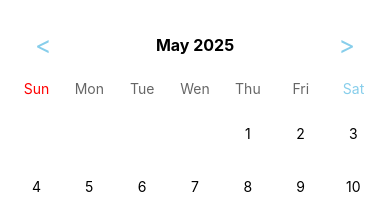
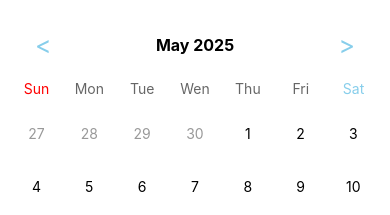
Before and after one commit to JeongUpGi/Mada, a React Native app: screen /Calendar in a window 390 px wide. Shown: the top 215 px of the page. Built offline with nearby package versions, Linux system fonts and the light colour scheme.

Commit message:
[Level 2] 전 달에 대한 날짜 추가

```diff
--- a/component/Calendar.js
+++ b/component/Calendar.js
@@ -1,29 +1,33 @@
 import React, {useState, useEffect} from 'react';
-import {View, Text, StyleSheet, Button} from 'react-native';
+import {View, Text, StyleSheet, TouchableOpacity} from 'react-native';
 import CalendarHeader from './CalendarHeader';
 
 const Calendar = () => {
   const [date, setDate] = useState(new Date());
   const [year, setYear] = useState(date.getFullYear());
   const [month, setMonth] = useState(date.getMonth());
+  const [firstDayYoil, setFirstDayYoil] = useState(0); //첫 째 날 요일
   const [dayArray, setDayArray] = useState([]);
 
   // date 변경(화살표 클릭) 시 해당 월의 day배열 계산
   useEffect(() => {
     const newYear = date.getFullYear();
     const newMonth = date.getMonth();
+    const newFirstDayYoil = new Date(newYear, newMonth, 1).getDay();
     const lastDate = new Date(newYear, newMonth + 1, 0).getDate();
-    const firstDayYoil = new Date(newYear, newMonth, 1).getDay(); //첫 째 날 요일
+    const previousLastDate = new Date(newYear, newMonth, 0).getDate();
 
     setYear(newYear);
     setMonth(newMonth);
+    setFirstDayYoil(newFirstDayYoil);
 
     let dayArr = [];
 
-    // 추후 회색 글씨로 전 달 날짜 추가 필요 (제거 요망)
-    for (let i = 0; i < firstDayYoil; i++) {
-      dayArr.push(null);
+    // 전 달에 대한 날짜 추가
+    for (let i = 0; i < newFirstDayYoil; i++) {
+      dayArr.push(previousLastDate - i);
     }
+    dayArr.reverse();
 
     for (let i = 1; i <= lastDate; i++) {
       dayArr.push(i);
@@ -33,7 +37,7 @@ const Calendar = () => {
 
     console.log('date ==>', date);
     console.log('lastDate ==>', lastDate);
-    console.log('firstDayIndex ==>', firstDayYoil);
+    console.log('firstDayIndex ==>', newFirstDayYoil);
   }, [date]);
 
   // 이전 달로 이동
@@ -69,9 +73,17 @@ const Calendar = () => {
       <View style={styles.daysGrid}>
         {dayArray.map((day, index) => (
           <View style={styles.dayBox} key={index}>
-            <Text style={day ? styles.dayText : styles.emptyDayText}>
-              {day}
-            </Text>
+            <TouchableOpacity
+              onPress={() => {
+                console.log('index ===>', index);
+              }}>
+              <Text
+                style={
+                  index < firstDayYoil ? styles.emptyDayText : styles.dayText
+                }>
+                {day}
+              </Text>
+            </TouchableOpacity>
           </View>
         ))}
       </View>
@@ -114,7 +126,7 @@ const styles = StyleSheet.create({
     color: '#000',
   },
   emptyDayText: {
-    color: 'transparent',
+    color: '#999',
   },
 });
 
```
